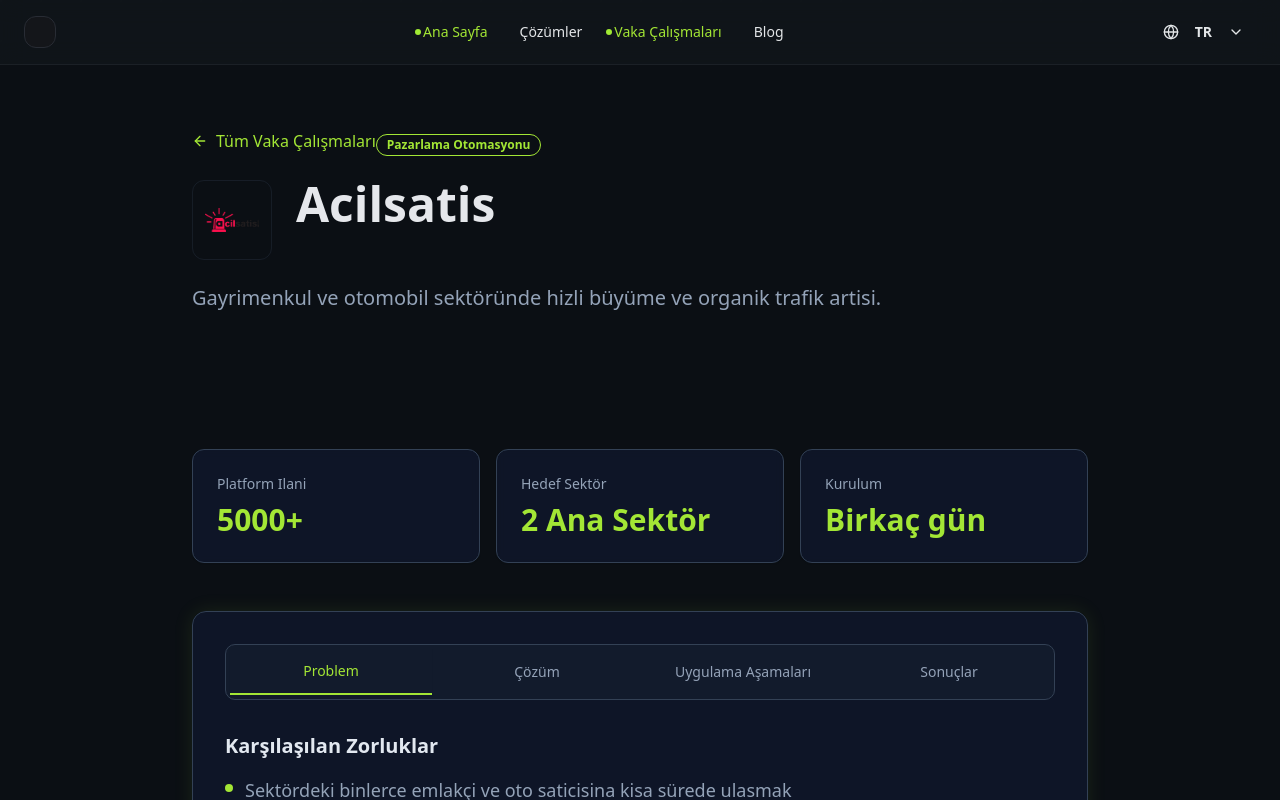
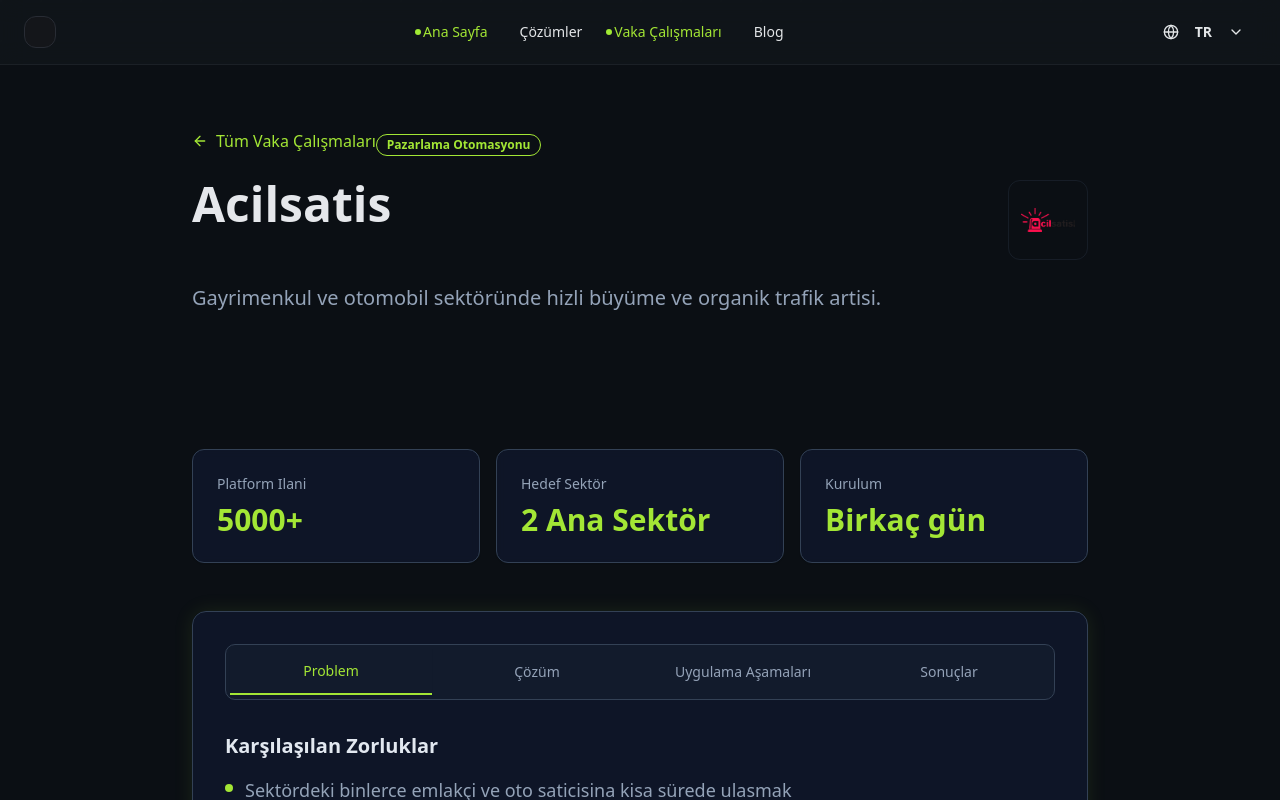
Before and after one commit to tepeciksafak-lang/yapay-zeka-turkiye-hub, a React (Vite) app: page /tr/vaka-calismalari/acilsatis in a window 1280 px wide. Shown: the top 800 px of the page. Built offline with nearby package versions, Linux system fonts and the light colour scheme.

Commit message:
Move logo to right of title
Reorder CaseStudyDetail header to place the logo to the right of the H1, with the H1 taking remaining space. Adjust flex layout and sizing to ensure right-alignment within the header box.

```diff
--- a/src/pages/CaseStudyDetail.tsx
+++ b/src/pages/CaseStudyDetail.tsx
@@ -95,6 +95,11 @@ const CaseStudyDetail = () => {
 
             {/* Logo + Überschrift */}
             <div className="flex items-start gap-4 lg:gap-6 mb-6">
+              {/* Überschrift */}
+              <h1 className="text-3xl lg:text-5xl font-bold leading-tight flex-1" style={{ color: '#E5E7EB' }}>
+                {caseStudy.baslik}
+              </h1>
+
               {/* Logo */}
               {caseStudy.logo && (
                 <div className="w-16 h-16 lg:w-20 lg:h-20 bg-transparent rounded-xl border border-slate-700/30 flex items-center justify-center p-3 flex-shrink-0">
@@ -105,11 +110,6 @@ const CaseStudyDetail = () => {
                   />
                 </div>
               )}
-
-              {/* Überschrift */}
-              <h1 className="text-3xl lg:text-5xl font-bold leading-tight" style={{ color: '#E5E7EB' }}>
-                {caseStudy.baslik}
-              </h1>
             </div>
 
             <p className="text-lg lg:text-xl" style={{ color: '#94A3B8' }}>
```
